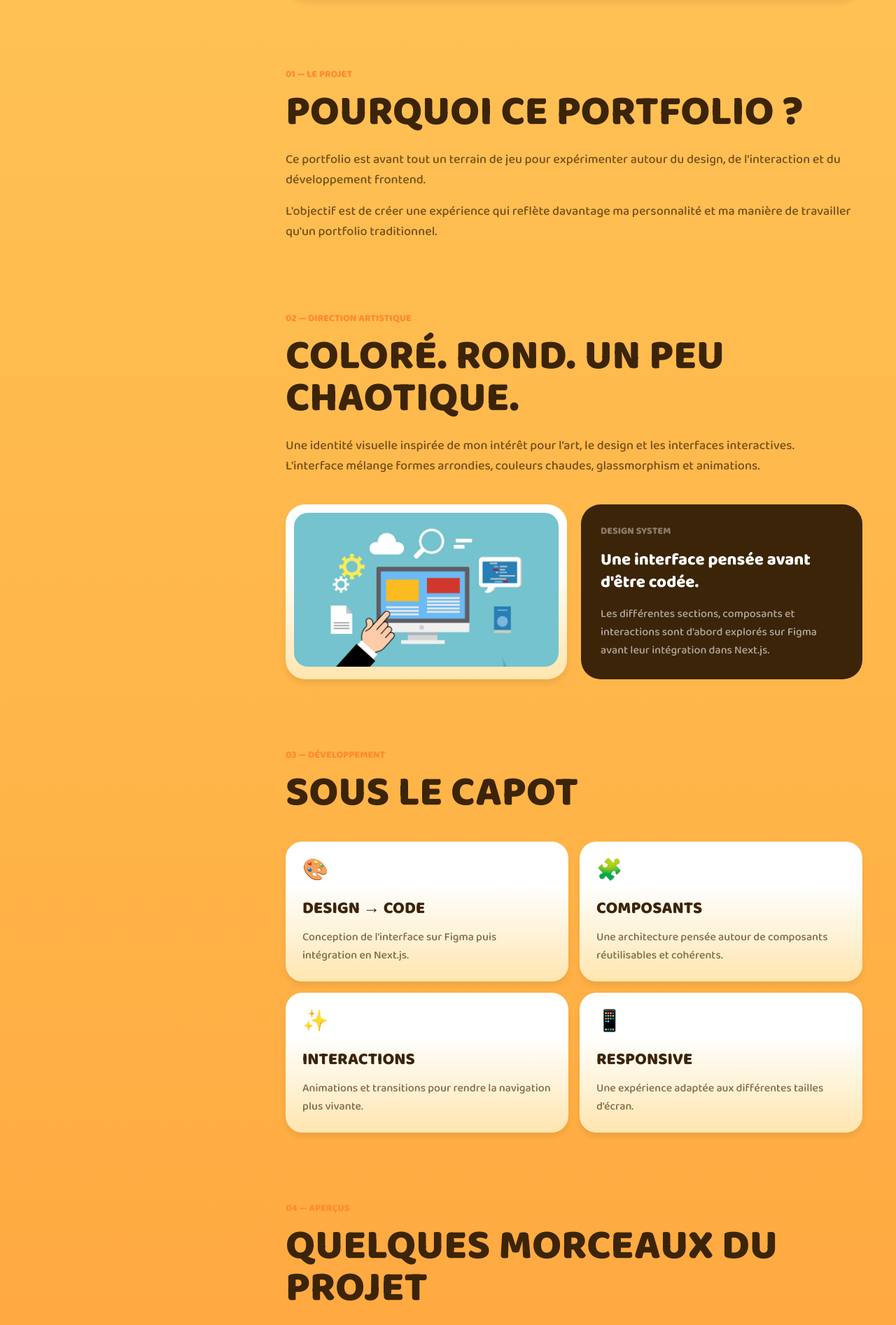
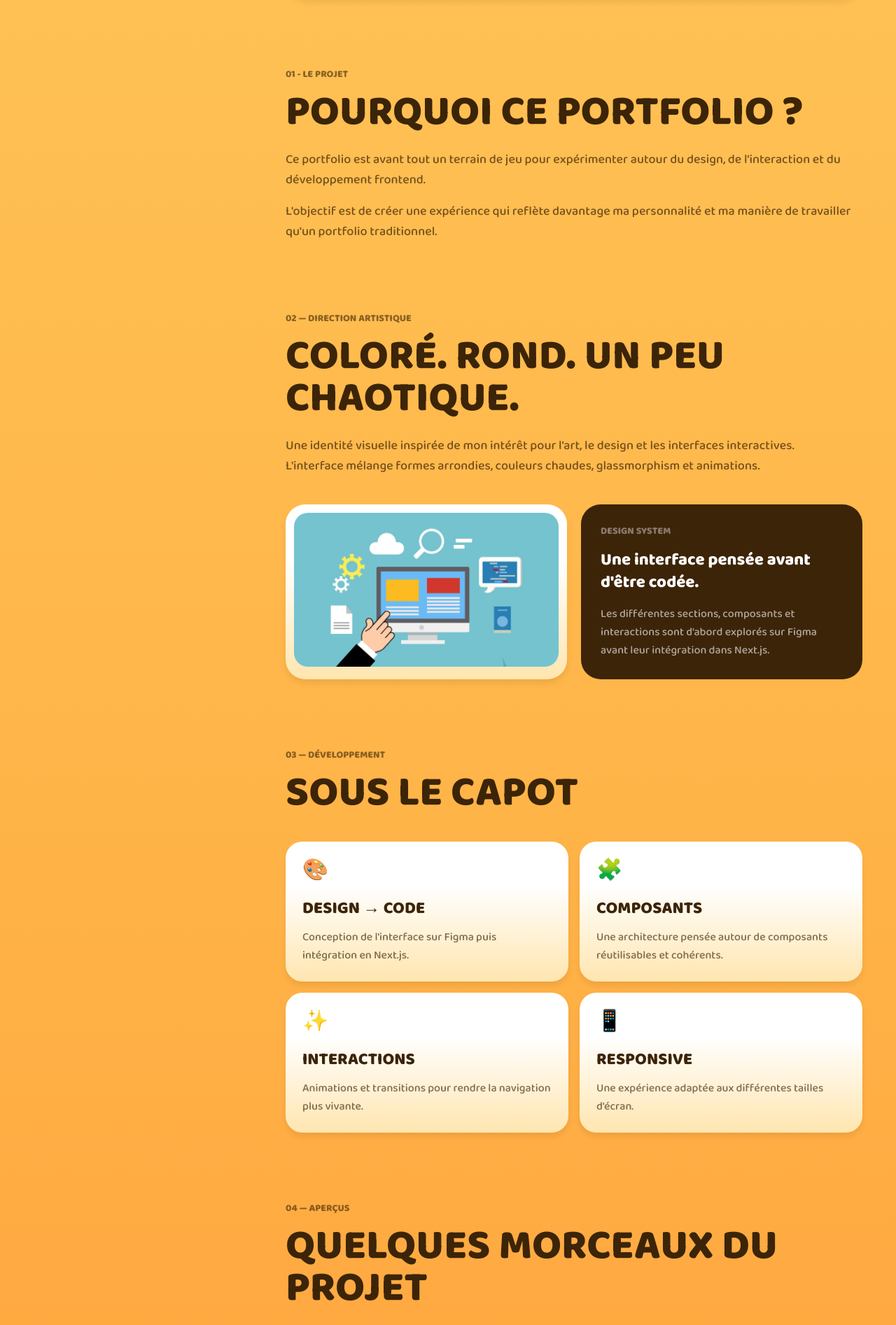
Before and after one commit to stellaqueen15/portfolio, a Next.js app: page /projects/portfolio-v3 in a window 1280 px wide. Shown: the part 986-2880 px from the top of the page at 70% size. Built offline with nearby package versions, Linux system fonts and the light colour scheme.

Commit message:
fix indentation

```diff
--- a/app/projects/portfolio-v3/page.tsx
+++ b/app/projects/portfolio-v3/page.tsx
@@ -54,9 +54,8 @@ export default function PortfolioV3Page() {
 
             {/* À PROPOS */}
             <section className="mb-24 max-w-4xl">
-
-                <span className="text-sm font-black uppercase text-primary">
-                    01 — Le projet
+                <span className="text-sm font-black uppercase text-foreground/60">
+                    01 - Le projet
                 </span>
 
                 <h2 className="mt-3 text-4xl font-black uppercase md:text-6xl">
@@ -64,7 +63,6 @@ export default function PortfolioV3Page() {
                 </h2>
 
                 <div className="mt-6 space-y-4 text-lg font-medium leading-relaxed opacity-70">
-
                     <p>
                         Ce portfolio est avant tout un terrain de jeu pour
                         expérimenter autour du design, de l'interaction et
@@ -76,16 +74,13 @@ export default function PortfolioV3Page() {
                         davantage ma personnalité et ma manière de travailler
                         qu'un portfolio traditionnel.
                     </p>
-
                 </div>
-
             </section>
 
 
             {/* DIRECTION ARTISTIQUE */}
             <section className="mb-24">
-
-                <span className="text-sm font-black uppercase text-primary">
+                <span className="text-sm font-black uppercase text-foreground/60">
                     02 — Direction artistique
                 </span>
 
@@ -102,7 +97,6 @@ export default function PortfolioV3Page() {
 
 
                 <div className="mt-10 grid gap-5 md:grid-cols-2">
-
                     <div className="overflow-hidden rounded-[28px] bg-light-gradient p-3 shadow-soft">
                         <img
                             src="/Image.jpg"
@@ -112,7 +106,6 @@ export default function PortfolioV3Page() {
                     </div>
 
                     <div className="rounded-[28px] bg-foreground p-7 text-white">
-
                         <p className="text-sm font-black uppercase opacity-40">
                             Design system
                         </p>
@@ -126,18 +119,14 @@ export default function PortfolioV3Page() {
                             interactions sont d'abord explorés sur Figma
                             avant leur intégration dans Next.js.
                         </p>
-
                     </div>
-
                 </div>
-
             </section>
 
 
             {/* DÉVELOPPEMENT */}
             <section className="mb-24">
-
-                <span className="text-sm font-black uppercase text-primary">
+                <span className="text-sm font-black uppercase text-foreground/60">
                     03 — Développement
                 </span>
 
@@ -145,11 +134,8 @@ export default function PortfolioV3Page() {
                     Sous le capot
                 </h2>
 
-
                 <div className="mt-10 grid gap-4 md:grid-cols-2">
-
-                    <article className="rounded-[24px] bg-light-gradient p-6 shadow-soft">
-
+                    <article className="rounded-3xl bg-light-gradient p-6 shadow-soft">
                         <span className="text-3xl">🎨</span>
 
                         <h3 className="mt-5 text-2xl font-black uppercase">
@@ -160,12 +146,10 @@ export default function PortfolioV3Page() {
                             Conception de l'interface sur Figma puis
                             intégration en Next.js.
                         </p>
-
                     </article>
 
 
                     <article className="rounded-[24px] bg-light-gradient p-6 shadow-soft">
-
                         <span className="text-3xl">🧩</span>
 
                         <h3 className="mt-5 text-2xl font-black uppercase">
@@ -176,12 +160,10 @@ export default function PortfolioV3Page() {
                             Une architecture pensée autour de composants
                             réutilisables et cohérents.
                         </p>
-
                     </article>
 
 
                     <article className="rounded-[24px] bg-light-gradient p-6 shadow-soft">
-
                         <span className="text-3xl">✨</span>
 
                         <h3 className="mt-5 text-2xl font-black uppercase">
@@ -192,12 +174,10 @@ export default function PortfolioV3Page() {
                             Animations et transitions pour rendre la
                             navigation plus vivante.
                         </p>
-
                     </article>
 
 
                     <article className="rounded-[24px] bg-light-gradient p-6 shadow-soft">
-
                         <span className="text-3xl">📱</span>
 
                         <h3 className="mt-5 text-2xl font-black uppercase">
@@ -208,18 +188,14 @@ export default function PortfolioV3Page() {
                             Une expérience adaptée aux différentes tailles
                             d'écran.
                         </p>
-
                     </article>
-
                 </div>
-
             </section>
 
 
             {/* SCREENSHOTS */}
             <section className="mb-24">
-
-                <span className="text-sm font-black uppercase text-primary">
+                <span className="text-sm font-black uppercase text-foreground/60">
                     04 — Aperçus
                 </span>
 
@@ -227,9 +203,7 @@ export default function PortfolioV3Page() {
                     Quelques morceaux du projet
                 </h2>
 
-
                 <div className="mt-10 space-y-6">
-
                     <div className="overflow-hidden rounded-[32px] bg-light-gradient p-3 shadow-soft">
                         <img
                             src="/Image.jpg"
@@ -253,17 +227,14 @@ export default function PortfolioV3Page() {
                             className="w-full rounded-[24px]"
                         />
                     </div>
-
                 </div>
-
             </section>
 
 
             {/* ÉTAT DU PROJET */}
             <section className="mb-24 rounded-[32px] bg-foreground p-8 text-white md:p-12">
-
                 <span className="text-sm font-black uppercase opacity-40">
-                    05 — Et la suite ?
+                    05 - Et la suite ?
                 </span>
 
                 <h2 className="mt-3 text-4xl font-black uppercase md:text-6xl">
@@ -275,7 +246,6 @@ export default function PortfolioV3Page() {
                     Certaines interactions et animations restent encore
                     à intégrer avant sa version finale.
                 </p>
-
             </section>
 
         </ProjectLayout>
```
